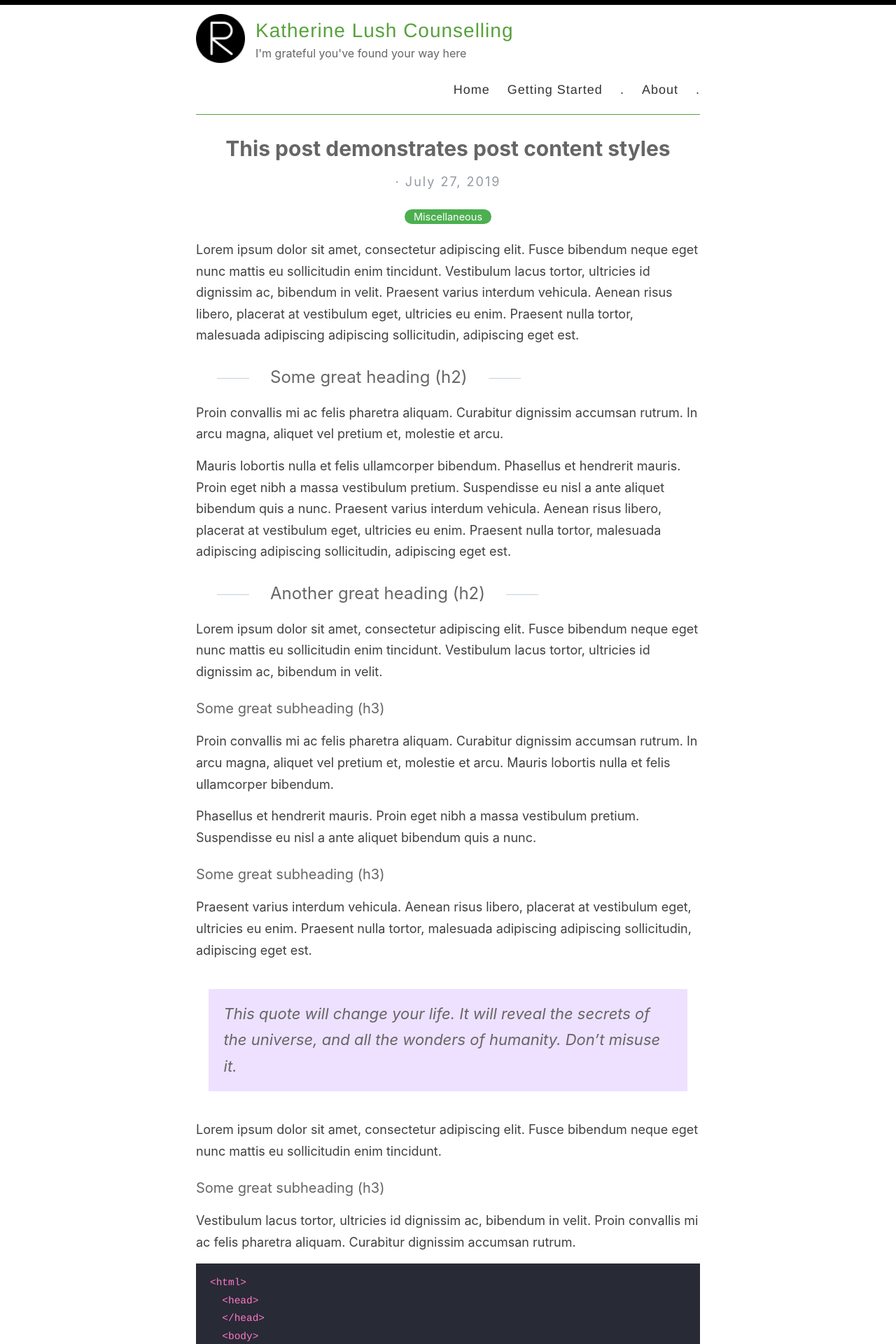
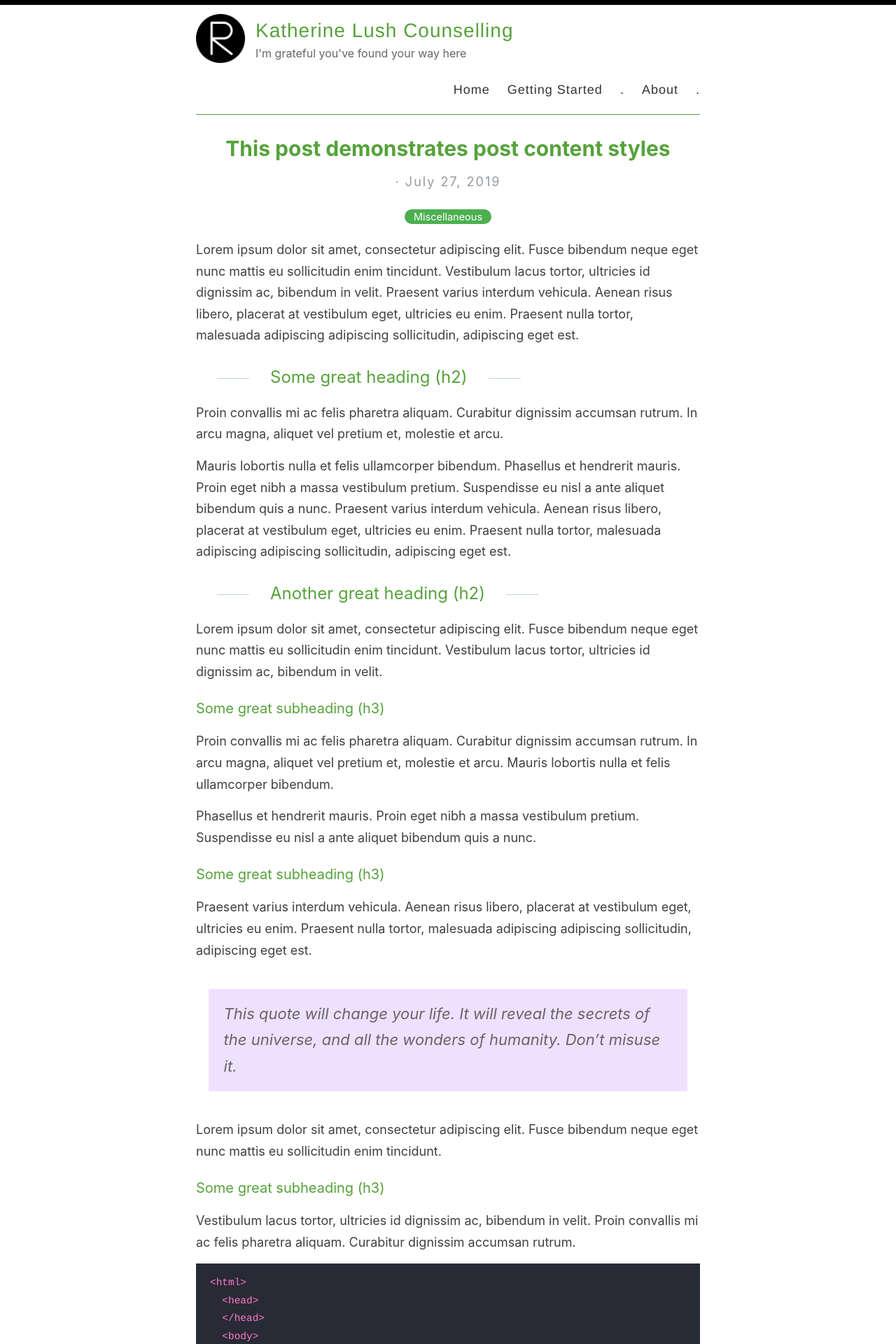
Before and after one commit to gammacray/katherinelushcounselling, a Jekyll site: the page built from _posts/2019-7-27-this-post-demonstrates-post-content-styles.md, in a window 1280 px wide. Shown: the top 1920 px of the page at 70% size. Built offline with Jekyll 4.4.1, drawn with Linux system fonts in a browser that asks for light colours.

Commit message:
Updated style.scss.

```diff
--- a/assets/style.scss
+++ b/assets/style.scss
@@ -39,7 +39,7 @@ body {
 
 h1, h2, h3, h4, h5, h6 {
   font-family: -system-ui, -apple-system, BlinkMacSystemFont, "Segoe UI", Roboto, Helvetica, Arial, sans-serif, "Apple Color Emoji", "Segoe UI Emoji", "Segoe UI Symbol";
-  color: #666666;
+  color: #56a23b;
   font-weight: normal;
 
   line-height: 1.7;
```
